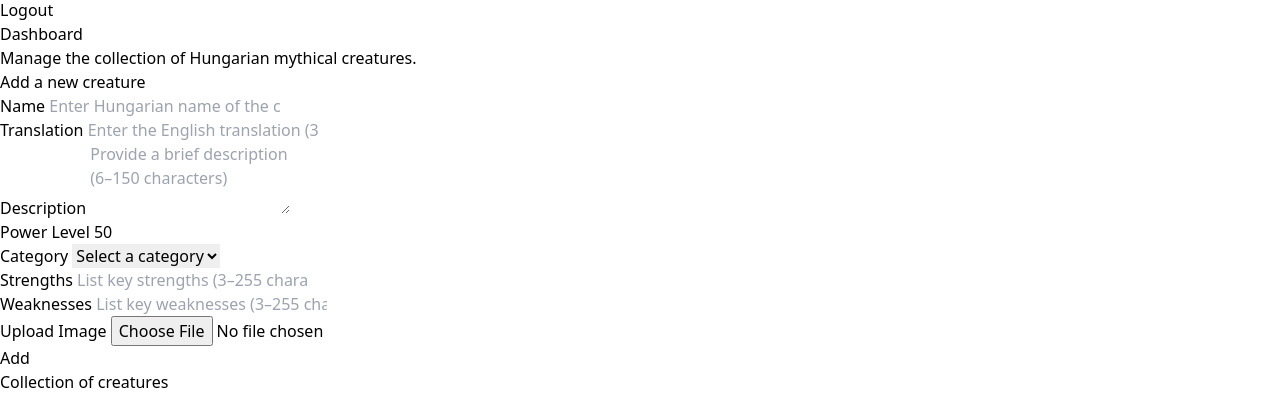
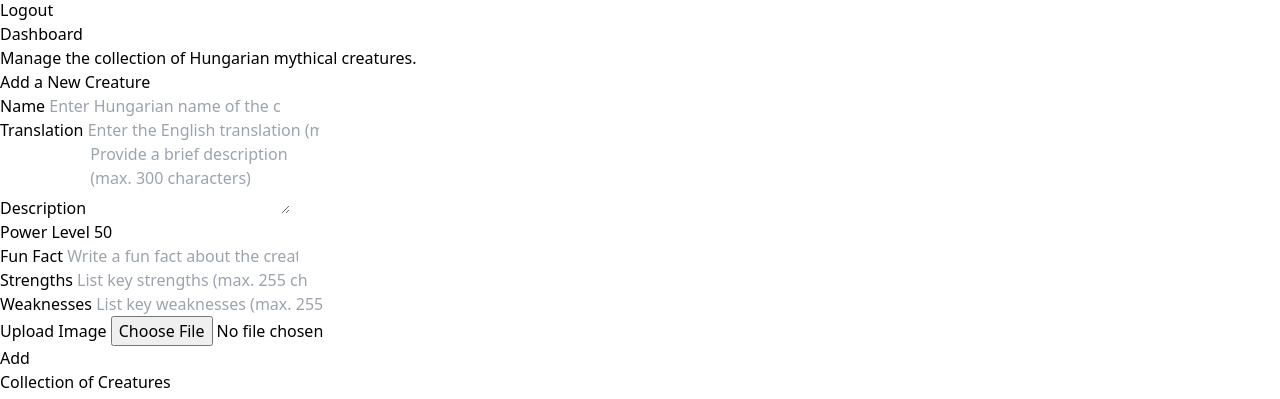
Before and after one commit to noravitkai/mythical-creatures-frontend, a Vue app: page /dashboard in a window 1280 px wide. Shown: the part 1317-1716 px from the top of the page. Built offline with nearby package versions, Linux system fonts and the light colour scheme; no server answers; sample sign-in values are in the browser's storage.

Commit message:
Remove category references & update UI/composables to use funFact property

```diff
--- a/src/modules/useCreatures.ts
+++ b/src/modules/useCreatures.ts
@@ -42,22 +42,21 @@ export const useCreatures = () => {
     if (!creature.name) {
       throw new Error("Creature name is required");
     }
-    if (!creature.category) {
-      throw new Error("Category is required");
-    }
   };
 
   // Set default values if not provided
   const setDefaultValues = (creature: newCreature, userId: string) => {
     return {
       name: creature.name,
-      translation: creature.translation || "Not specified",
-      description: creature.description || "Not specified",
+      translation: creature.translation || "No English translation available",
+      description:
+        creature.description || "No description available for this creature",
       powerLevel: creature.powerLevel || 50,
       strengths: creature.strengths || "Not specified",
       weaknesses: creature.weaknesses || "Not specified",
+      funFact:
+        creature.funFact || "No additional information available currently",
       imageURL: creature.imageURL || "https://picsum.photos/500/500",
-      category: creature.category,
       _createdBy: userId,
     };
   };
@@ -82,9 +81,9 @@ export const useCreatures = () => {
         const errorResponse = await response.json();
         throw new Error(errorResponse.error || "No data available");
       }
-      const newCreature: Creature = await response.json();
-      creatures.value.push(newCreature);
-      console.log("Creature added successfully", newCreature);
+      const newCreatureResponse: Creature = await response.json();
+      creatures.value.push(newCreatureResponse);
+      console.log("Creature added successfully", newCreatureResponse);
       await fetchCreatures();
     } catch (err) {
       error.value = (err as Error).message;
--- a/src/views/DashboardView.vue
+++ b/src/views/DashboardView.vue
@@ -6,8 +6,8 @@
     </p>
 
     <!-- Section for adding a new creature -->
-    <div class="mt-8">
-      <h2 class="text-2xl font-bold mb-4">Add a new creature</h2>
+    <section class="mt-8">
+      <h2 class="text-2xl font-bold mb-4">Add a New Creature</h2>
       <form @submit.prevent="handleAddCreature">
         <div class="grid grid-cols-1 md:grid-cols-2 gap-4">
           <div>
@@ -17,7 +17,7 @@
             <input
               type="text"
               v-model="newCreatureData.name"
-              placeholder="Enter Hungarian name of the creature (3–255 characters)"
+              placeholder="Enter Hungarian name of the creature (max. 255 characters)"
               class="bg-zinc-100 w-full rounded-md p-1 sm:p-2 text-sm shadow-xs border border-zinc-400 mt-1"
               required
             />
@@ -29,7 +29,7 @@
             <input
               type="text"
               v-model="newCreatureData.translation"
-              placeholder="Enter the English translation (3–255 characters)"
+              placeholder="Enter the English translation (max. 255 characters)"
               class="bg-zinc-100 w-full rounded-md p-1 sm:p-2 text-sm shadow-xs border border-zinc-400 mt-1"
             />
           </div>
@@ -41,7 +41,7 @@
           <textarea
             rows="3"
             v-model="newCreatureData.description"
-            placeholder="Provide a brief description (6–150 characters)"
+            placeholder="Provide a brief description (max. 300 characters)"
             class="bg-zinc-100 w-full rounded-md p-1 sm:p-2 text-sm shadow-xs border border-zinc-400 mt-1"
           ></textarea>
         </div>
@@ -59,16 +59,14 @@
           </div>
           <div>
             <label class="block text-xs font-semibold text-zinc-600 uppercase">
-              Category
+              Fun Fact
             </label>
-            <select
-              v-model="newCreatureData.category"
+            <input
+              type="text"
+              v-model="newCreatureData.funFact"
+              placeholder="Write a fun fact about the creature (max. 255 characters)"
               class="bg-zinc-100 w-full rounded-md p-1 sm:p-2 text-sm shadow-xs border border-zinc-400 mt-1"
-              required
-            >
-              <option disabled value="">Select a category</option>
-              <option value="67c0a57fe823b48e753d246e">Dragon</option>
-            </select>
+            />
           </div>
         </div>
         <div class="grid grid-cols-1 md:grid-cols-2 gap-4 mt-4">
@@ -79,7 +77,7 @@
             <input
               type="text"
               v-model="newCreatureData.strengths"
-              placeholder="List key strengths (3–255 characters)"
+              placeholder="List key strengths (max. 255 characters)"
               class="bg-zinc-100 w-full rounded-md p-1 sm:p-2 text-sm shadow-xs border border-zinc-400 mt-1"
             />
           </div>
@@ -90,7 +88,7 @@
             <input
               type="text"
               v-model="newCreatureData.weaknesses"
-              placeholder="List key weaknesses (3–255 characters)"
+              placeholder="List key weaknesses (max. 255 characters)"
               class="bg-zinc-100 w-full rounded-md p-1 sm:p-2 text-sm shadow-xs border border-zinc-400 mt-1"
             />
           </div>
@@ -110,7 +108,7 @@
             </p>
             <img
               :src="newCreatureData.imageURL"
-              alt="Uploaded Image"
+              alt="Creature Image"
               class="mt-2 sm:mt-3 w-32 h-32 object-cover border"
             />
           </div>
@@ -124,11 +122,11 @@
           </button>
         </div>
       </form>
-    </div>
+    </section>
 
     <!-- Table for displaying creatures -->
     <div class="mt-8">
-      <h2 class="text-2xl font-bold mb-4">Collection of creatures</h2>
+      <h2 class="text-2xl font-bold mb-4">Collection of Creatures</h2>
       <div class="overflow-x-auto">
         <table class="min-w-full text-zinc-900">
           <thead>
@@ -151,7 +149,7 @@
               <th
                 class="px-2 py-1 sm:px-4 sm:py-2 border-b border-zinc-200 text-left text-xs font-semibold text-zinc-600 uppercase"
               >
-                Category
+                Power Level
               </th>
               <th
                 class="px-2 py-1 sm:px-4 sm:py-2 border-b border-zinc-200 text-left text-xs font-semibold text-zinc-600 uppercase"
@@ -178,7 +176,7 @@
                   {{ creature.translation }}
                 </td>
                 <td class="px-2 py-1 sm:px-4 sm:py-2 text-sm">
-                  {{ getCategoryName(creature.category) }}
+                  {{ creature.powerLevel }}
                 </td>
                 <td class="px-2 py-1 sm:px-4 sm:py-2 text-sm">
                   <div class="flex flex-col items-start space-y-2">
@@ -215,6 +213,7 @@
                         <input
                           type="text"
                           v-model="editableCreature.name"
+                          placeholder="Enter Hungarian name of the creature (max. 255 characters)"
                           class="bg-zinc-100 w-full rounded-md p-1 sm:p-2 text-sm shadow-xs border border-zinc-400 mt-1"
                         />
                       </div>
@@ -227,6 +226,7 @@
                         <input
                           type="text"
                           v-model="editableCreature.translation"
+                          placeholder="Enter the English translation (max. 255 characters)"
                           class="bg-zinc-100 w-full rounded-md p-1 sm:p-2 text-sm shadow-xs border border-zinc-400 mt-1"
                         />
                       </div>
@@ -240,7 +240,7 @@
                       <textarea
                         rows="3"
                         v-model="editableCreature.description"
-                        placeholder="Description"
+                        placeholder="Provide a brief description (max. 300 characters)"
                         class="bg-zinc-100 w-full rounded-md p-1 sm:p-2 text-sm shadow-xs border border-zinc-400 mt-1"
                       ></textarea>
                     </div>
@@ -254,7 +254,7 @@
                         <input
                           type="number"
                           v-model.number="editableCreature.powerLevel"
-                          placeholder="Power Level"
+                          placeholder="Set power level (1–100)"
                           class="bg-zinc-100 w-full rounded-md p-1 sm:p-2 text-sm shadow-xs border border-zinc-400 mt-1"
                         />
                       </div>
@@ -262,17 +262,14 @@
                         <label
                           class="block text-xs font-semibold text-zinc-600 uppercase"
                         >
-                          Category
+                          Fun Fact
                         </label>
-                        <select
-                          v-model="editableCreature.category"
+                        <input
+                          type="text"
+                          v-model="editableCreature.funFact"
+                          placeholder="Write a fun fact about the creature (max. 255 characters)"
                           class="bg-zinc-100 w-full rounded-md p-1 sm:p-2 text-sm shadow-xs border border-zinc-400 mt-1"
-                        >
-                          <option disabled value="">Select a category</option>
-                          <option value="67c0a57fe823b48e753d246e">
-                            Dragon
-                          </option>
-                        </select>
+                        />
                       </div>
                     </div>
                     <div class="grid grid-cols-1 md:grid-cols-2 gap-4 mt-4">
@@ -285,7 +282,7 @@
                         <input
                           type="text"
                           v-model="editableCreature.strengths"
-                          placeholder="Strengths"
+                          placeholder="List key strengths (max. 255 characters)"
                           class="bg-zinc-100 w-full rounded-md p-1 sm:p-2 text-sm shadow-xs border border-zinc-400 mt-1"
                         />
                       </div>
@@ -298,7 +295,7 @@
                         <input
                           type="text"
                           v-model="editableCreature.weaknesses"
-                          placeholder="Weaknesses"
+                          placeholder="List key weaknesses (max. 255 characters)"
                           class="bg-zinc-100 w-full rounded-md p-1 sm:p-2 text-sm shadow-xs border border-zinc-400 mt-1"
                         />
                       </div>
@@ -399,9 +396,7 @@
 import { ref, onMounted } from "vue";
 import type { Creature, newCreature } from "../interfaces/interfaces";
 import { useCreatures } from "../modules/useCreatures";
-import { useCategories } from "../modules/useCategories";
 
-// Composable functions for creatures & categories
 const {
   creatures,
   fetchCreatures,
@@ -411,7 +406,6 @@ const {
   uploadFile,
   updateCreature,
 } = useCreatures();
-const { fetchCategories, getCategoryName } = useCategories();
 
 // Reactive state for inline editing
 const expandedRowId = ref<string | null>(null);
@@ -425,17 +419,16 @@ const newCreatureData = ref<newCreature>({
   powerLevel: 50,
   strengths: "",
   weaknesses: "",
+  funFact: "",
   imageURL: "",
-  category: "",
   _createdBy: "",
 });
 
 onMounted(async () => {
   await fetchCreatures();
-  await fetchCategories();
 });
 
-// Toggle editing mode
+// Toggle editing mode for a creature
 function toggleEdit(creature: Creature) {
   if (expandedRowId.value === creature._id) {
     expandedRowId.value = null;
@@ -465,7 +458,7 @@ async function handleAddCreature() {
       strengths: "",
       weaknesses: "",
       imageURL: "",
-      category: "",
+      funFact: "",
       _createdBy: "",
     };
   } catch (err) {
```
Also changed, not shown: src/interfaces/interfaces.ts (+1 -8 lines), src/views/BestiaryView.vue (+2 -5 lines), src/views/SummonView.vue (+2 -5 lines).
